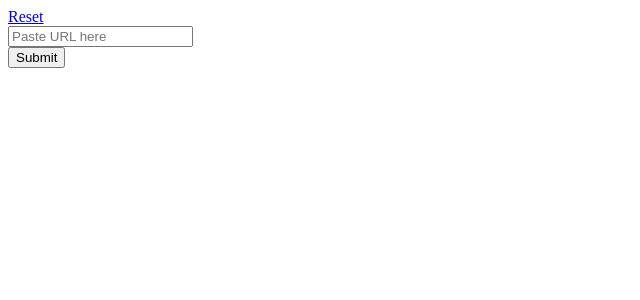
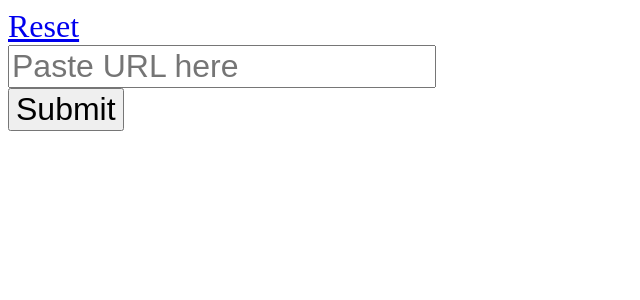
Before and after one commit to mazhaoxin/mazhaoxin.github.io, a Jekyll site: the page tools/novel/index.html, which Jekyll copies as it is, in a window 1280 px wide. Shown: the top 300 px of the page, without its empty margins (0-640 px from the left). Built offline with Jekyll 4.4.1, drawn with Linux system fonts in a browser that asks for light colours.

Commit message:
adjust font size

```diff
--- a/tools/novel/index.html
+++ b/tools/novel/index.html
@@ -3,8 +3,12 @@
     <head>
         <title>Novel Helper</title>
         <meta content="text/html; charset=utf-8" http-equiv="content-type" />
+        <meta name="viewport" content="width=device-width, initial-scale=1, maximum-scale=1, user-scalable=no">
         <script src="js.js"></script>
         <style>
+            * {
+                font-size:xx-large;
+            }
             #config_form {
                 display: none;
             }
```
